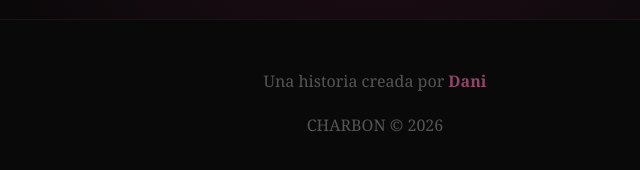
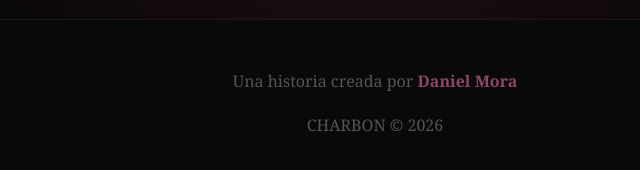
Before and after one commit to enmaneitorpro-lab/CharBon-Page-Oficial, a plain HTML site: page index.html in a window 1280 px wide. Shown: the part 2757-2927 px from the top of the page, 265-905 px from the left. Drawn offline with Linux system fonts and the light colour scheme.

Commit message:
Actualizar index.html

```diff
--- a/index.html
+++ b/index.html
@@ -1109,7 +1109,7 @@ footer strong{
 
     <p>
         Una historia creada por
-        <strong>Dani</strong>
+        <strong>Daniel Mora</strong>
     </p>
 
     <br>
```
